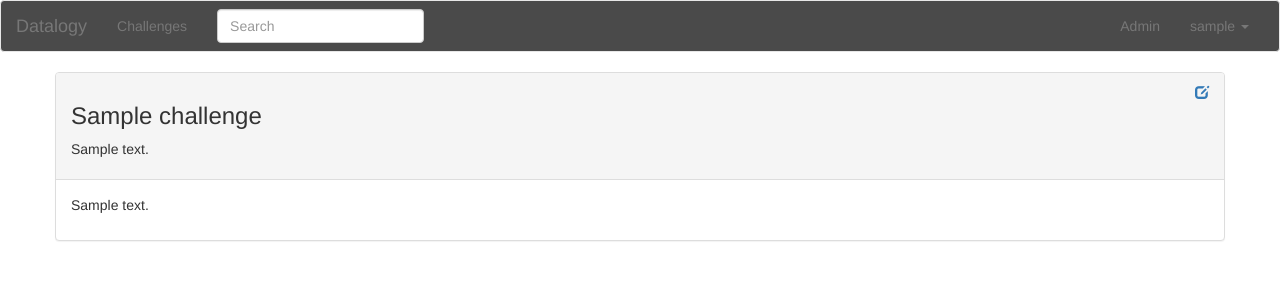
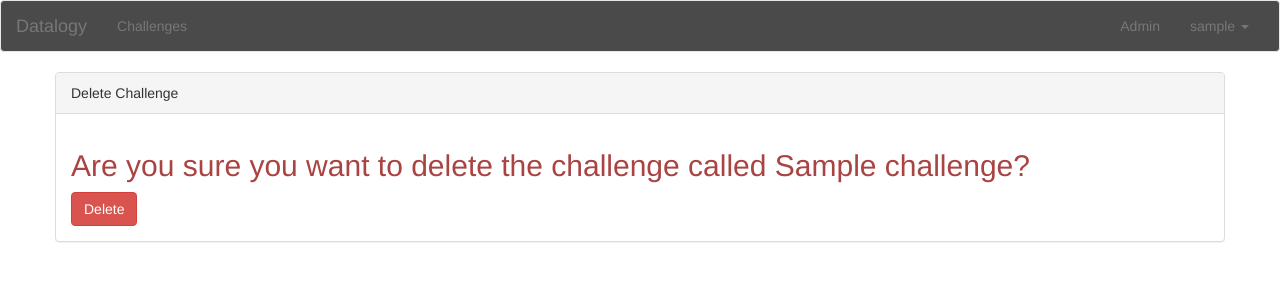
Before and after one commit to dwyerk/datalogy, a Django app: page /challenges/1/delete in a window 1280 px wide. Shown: the top 300 px of the page. Run offline with Django 3.2, Linux system fonts and the light colour scheme; a user stored in the database is signed in; tables that the repository leaves empty hold one stand-in row (values such as "Sample post"); some libraries are stand-ins or nearby versions.

Commit message:
Add delete, check user permissions.

```diff
--- a/datalogy/challenges/static/css/datalogy.css
+++ b/datalogy/challenges/static/css/datalogy.css
@@ -5,3 +5,7 @@
 .navbar.navbar-default {
     background-color: #4a4a4a
 }
+
+span.glyphicon {
+    font-size: 1.5em;
+}
--- a/datalogy/challenges/templates/challenges/challenge_details.html
+++ b/datalogy/challenges/templates/challenges/challenge_details.html
@@ -9,6 +9,7 @@
             <div class="panel-heading">
                 <div class="pull-right">
                     <a href="edit"><span class="glyphicon glyphicon-edit" aria-hidden="true"></span></a>
+                    <a href="delete"><span class="glyphicon glyphicon-remove-circle" aria-hidden="true"></span></a>
                 </div>
                 <h3>{{ challenge.name }}</h3>
                 <p>{{ challenge.summary }}</p>
--- /dev/null
+++ b/datalogy/challenges/templates/challenges/delete_challenge.html
@@ -0,0 +1,20 @@
+{% extends "challenges/site.html" %}
+
+{% block body %}
+
+<div class="container">
+    <div class="row">
+        <div class="panel panel-default">
+            <div class="panel-heading">Delete Challenge</div>
+            <div class="panel-body">
+                <h2 class="text-danger">Are you sure you want to delete the challenge called {{ challenge.name }}?</h2>
+                <form method="POST">
+                    {% csrf_token %}
+                    <input type="submit" value="Delete" class="btn btn-danger"/>
+                </form>
+            </div>
+        </div>
+    </div>
+</div>
+
+{% endblock body %}
--- a/datalogy/challenges/templates/challenges/site.html
+++ b/datalogy/challenges/templates/challenges/site.html
@@ -29,11 +29,13 @@
                     <!--<li class="active"><a href="javascript:void(0)">Active</a></li>-->
                     <li><a href="/challenges">Challenges</a></li>
                 </ul>
-                <form class="navbar-form navbar-left">
-                    <div class="form-group">
-                        <input type="text" class="form-control col-sm-8" placeholder="Search">
-                    </div>
-                </form>
+
+                <!--<form class="navbar-form navbar-left">-->
+                    <!--<div class="form-group">-->
+                        <!--<input type="text" class="form-control col-sm-8" placeholder="Search">-->
+                    <!--</div>-->
+                <!--</form>-->
+
                 <ul class="nav navbar-nav navbar-right">
                     {% if request.user.is_staff %}
                     <li><a href="/admin">Admin</a></li>
--- a/datalogy/challenges/urls.py
+++ b/datalogy/challenges/urls.py
@@ -5,5 +5,6 @@ urlpatterns = [
     url(r'^$', views.index, name='index'),
     url(r'^add/', views.create, name='create'),
     url(r'^([a-zA-Z0-9\-]+)/edit', views.edit, name='edit'),
+    url(r'^([a-zA-Z0-9\-]+)/delete', views.delete, name='delete'),
     url(r'^([a-zA-Z0-9\-]+)/', views.details, name='details')
 ]
--- a/datalogy/challenges/views.py
+++ b/datalogy/challenges/views.py
@@ -1,3 +1,4 @@
+from django.contrib.auth.decorators import permission_required
 from django.http import HttpResponseRedirect
 from django.shortcuts import render, get_object_or_404
 from django.urls import reverse
@@ -6,13 +7,13 @@ from django.utils.text import slugify
 from . import forms
 from . import models
 
-# Create your views here.
 def index(request):
     challenges = models.Challenge.objects.all()
     return render(request, 'challenges/index.html', {
         'challenges': challenges
     })
 
+@permission_required('challenges.add_challenge', raise_exception=True)
 def create(request):
     if request.method == 'POST':
         form = forms.ChallengeForm(request.POST)
@@ -36,6 +37,7 @@ def details(request, identifier):
     challenge = get_challenge(identifier)
     return render(request, 'challenges/challenge_details.html', {'challenge': challenge})
 
+@permission_required('challenges.change_challenge', raise_exception=True)
 def edit(request, identifier):
     challenge = get_challenge(identifier)
     if request.method == 'POST':
@@ -53,6 +55,14 @@ def edit(request, identifier):
                       'submit_text': 'Update'
                   })
 
+@permission_required('challenges.delete_challenge', raise_exception=True)
+def delete(request, identifier):
+    challenge = get_challenge(identifier)
+    if request.method == 'POST':
+        challenge.delete()
+        return HttpResponseRedirect('/challenges/')
+    return render(request, 'challenges/delete_challenge.html', {'challenge': challenge})
+
 def get_challenge(identifier):
     challenge = None
     try:
--- a/datalogy/datalogy/settings.py
+++ b/datalogy/datalogy/settings.py
@@ -39,6 +39,7 @@ INSTALLED_APPS = [
     'django.contrib.sessions',
     'django.contrib.messages',
     'django.contrib.staticfiles',
+    'django.contrib.humanize',
 ]
 
 MIDDLEWARE = [
@@ -120,3 +121,5 @@ USE_TZ = True
 # https://docs.djangoproject.com/en/1.10/howto/static-files/
 
 STATIC_URL = '/static/'
+
+LOGIN_URL = '/users/login/'
```
Also changed, not shown: datalogy/challenges/templates/403.html (added, +12 -0 lines), datalogy/challenges/templates/challenges/index.html (+27 -13 lines).
